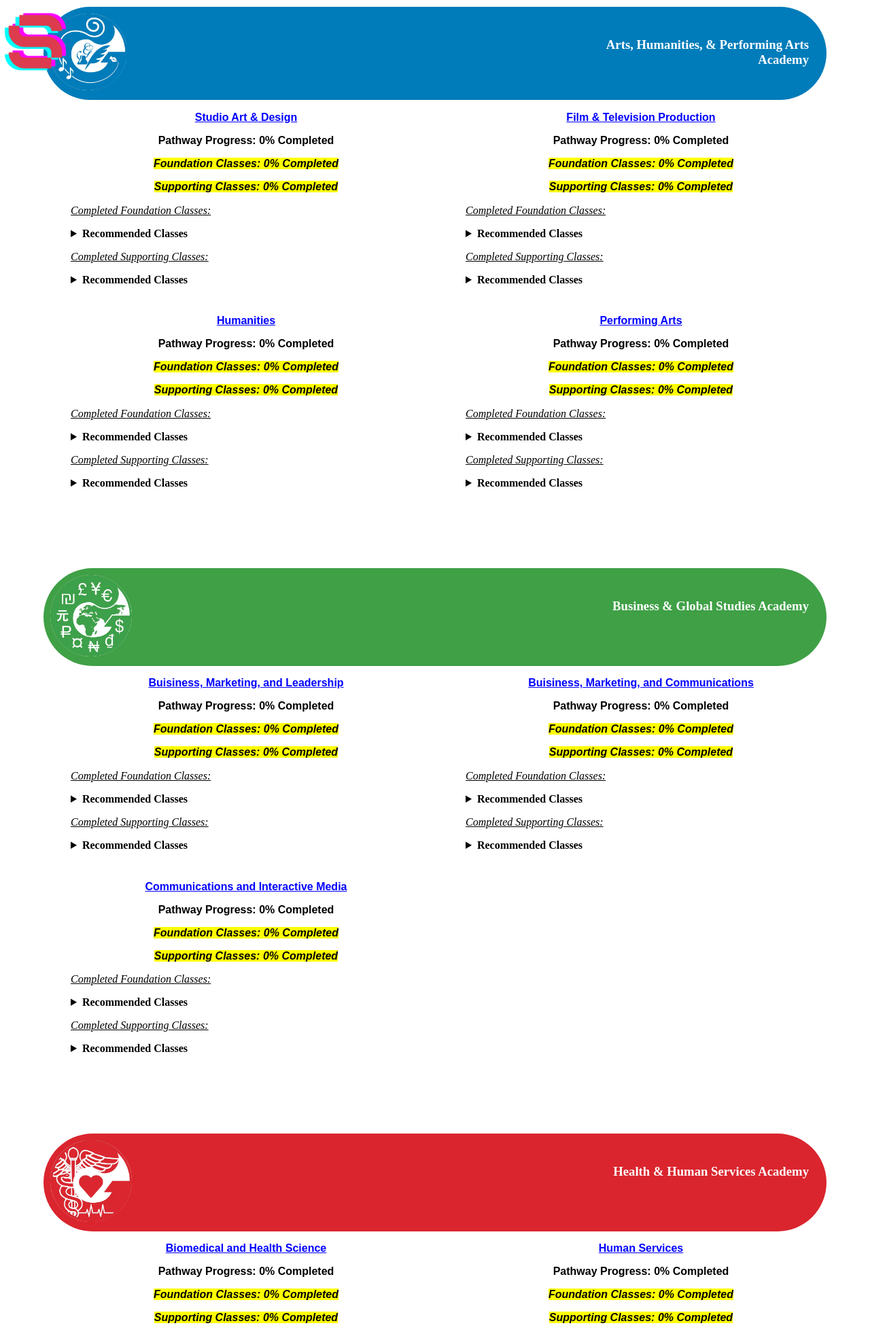
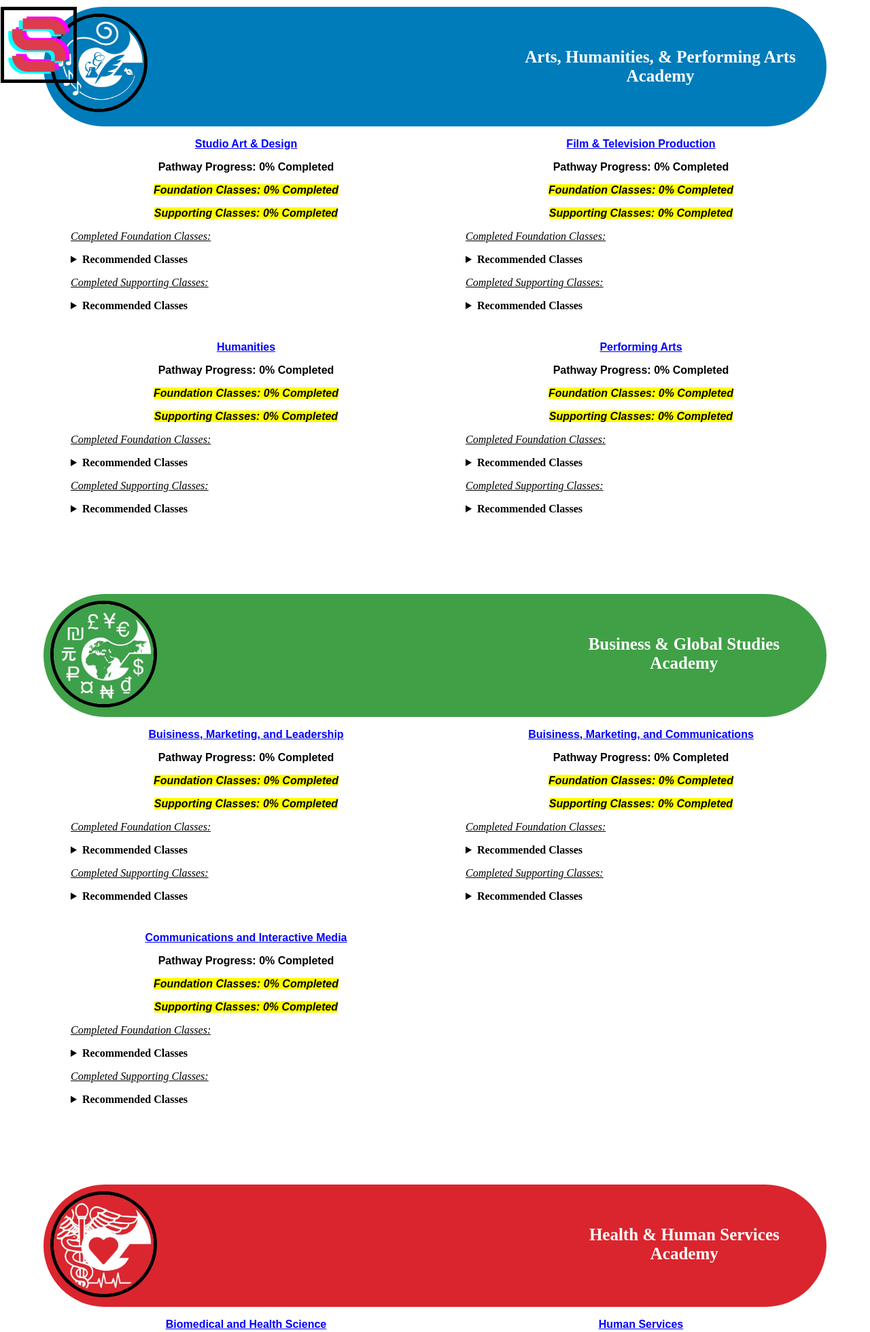
Before and after one commit to Prtatey28/imasse-sherpa, a PHP site: page /search.php in a window 1280 px wide. Shown: the top 1960 px of the page at 68% size. Run offline with PHP 8.4, Linux system fonts and the light colour scheme.

Commit message:
added borders around logos and updated text:search

```diff
--- a/search.php
+++ b/search.php
@@ -14,8 +14,8 @@ $file = json_decode($file, true);
   <?php
   foreach ($file as $y) {
   ?>
-    <div style="background-color:<?= $y[0]['color'] ?> " class="header"><a href="<?= $y[0]['url'] ?> " target="_blank"><img class="badge" src="<?= $y[0]['logo'] ?>"></a>
-      <h3><?= $y[0]['name'] ?></h3>
+    <div style="background-color:<?= $y[0]['color'] ?> " class="header"><a href="<?= $y[0]['url'] ?> " target="_blank"><img class="badge" style = "border-radius: 50%; border: 5px solid black" src="<?= $y[0]['logo'] ?>"></a>
+    <h3><?= $y[0]['name'] ?></h3>
     </div>
     <div class="grid-container">
       <?php
@@ -223,7 +223,7 @@ $file = json_decode($file, true);
 </html>
 <style>
   .badge {
-    max-width: 15%;
+    max-width: 20%;
     height: auto;
     width: auto;
   }
@@ -234,6 +234,7 @@ $file = json_decode($file, true);
     vertical-align: top;
     position: absolute;
     left: 1px;
+    border: 5px solid black;
   }
   .header {
     padding: 10px;
@@ -241,11 +242,12 @@ $file = json_decode($file, true);
     border-radius: 360px;
     margin-top: 10px;
   }
-  .header h3 {
+  h3 {
     flex-grow: 1;
-    text-align: right;
+    font-size: 25px;
+    text-align: center;
     color: white;
-    padding: 16px;
+    padding: 25px;
   }
   body {
     background-color: white;
```
